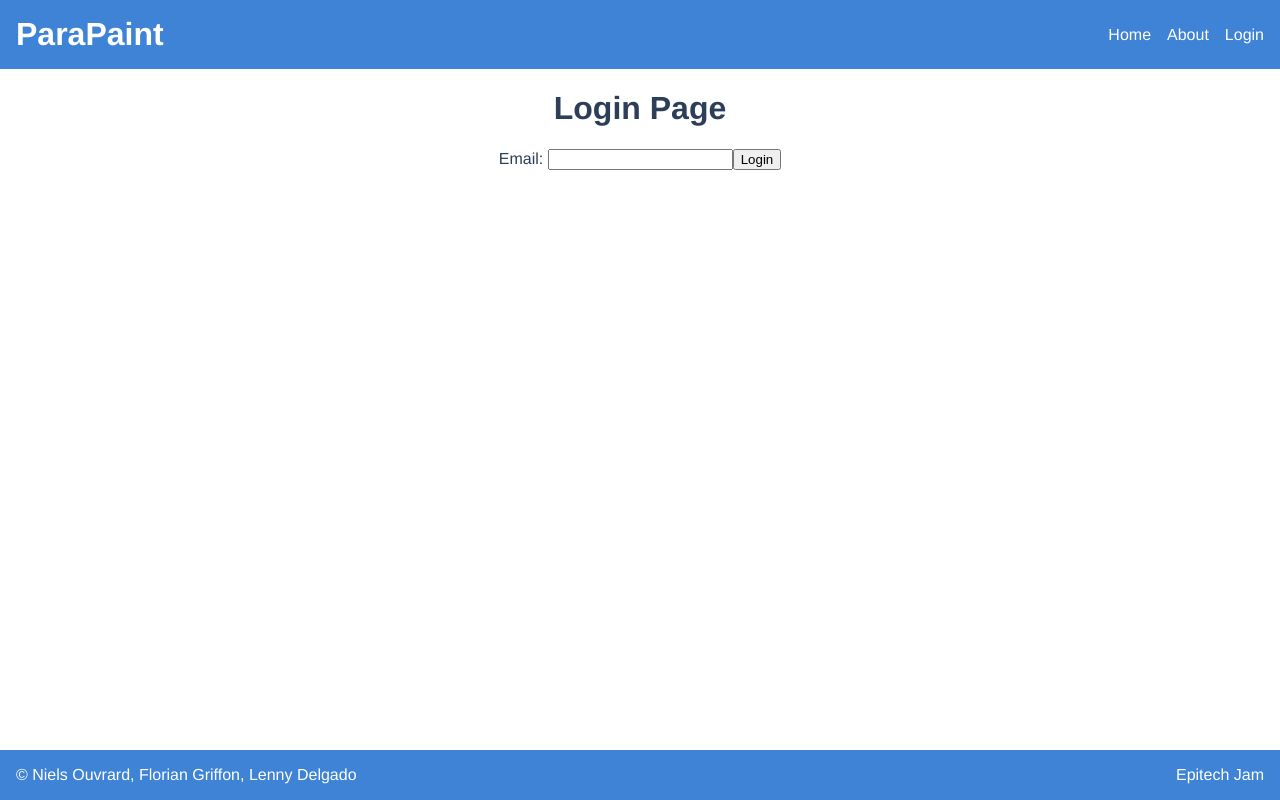
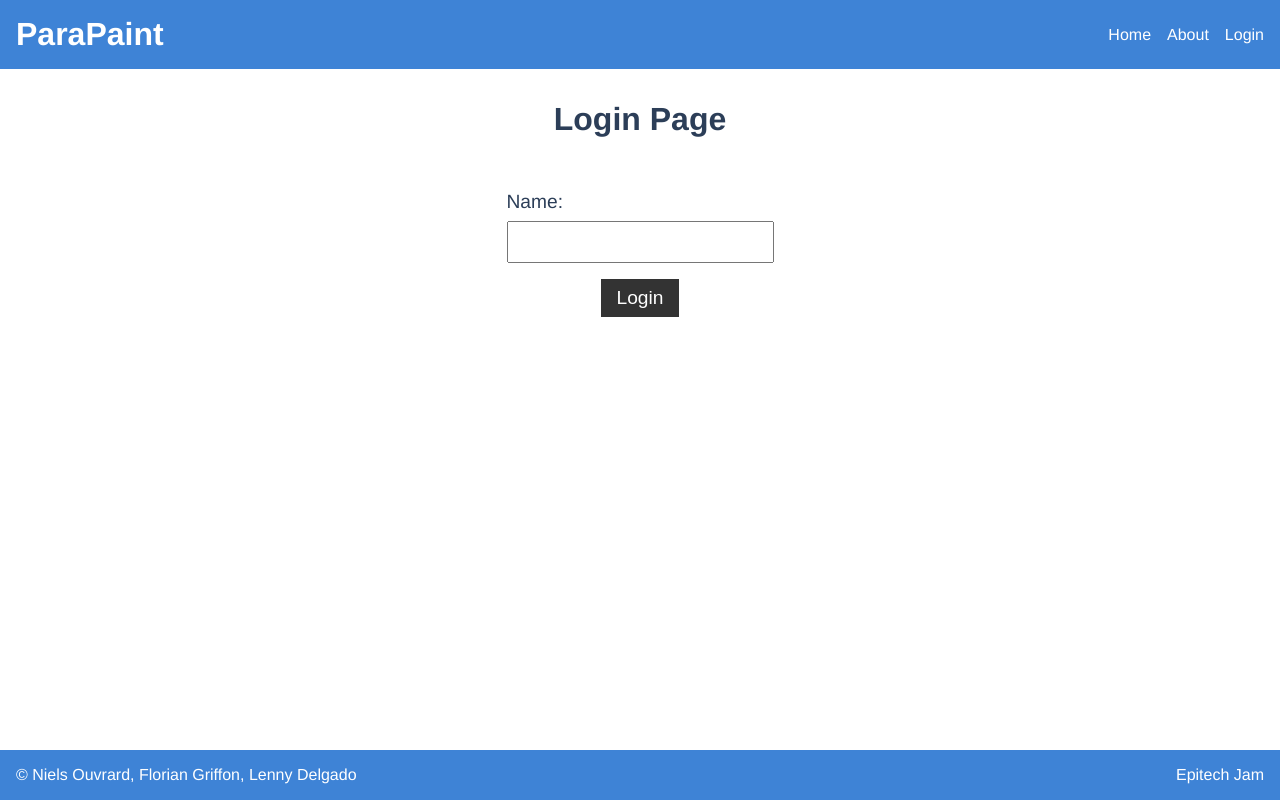
Before and after one commit to NielsOuvrard/ParaPaint, a Vue app in the folder para-paint/: page /login in a window 1280 px wide. Built offline with nearby package versions, Linux system fonts and the light colour scheme.

Commit message:
log name

```diff
--- a/para-paint/src/views/Home-page.vue
+++ b/para-paint/src/views/Home-page.vue
@@ -6,11 +6,31 @@ const store = useCredentialsStore();
 </script>
 
 <template>
-    <div>
-        <h1>Home</h1>
-        <p v-if="store.name">
-            {{ store.name }}
-        </p>
+    <div class="home">
+        <h1 class="home__title">Home</h1>
+        <p v-if="store.name" class="home__subtitle">{{ store.name }}</p>
+        <DrawPage class="home__draw-page" />
     </div>
-    <DrawPage />
 </template>
+
+<style scoped lang="scss">
+.home {
+    display: flex;
+    flex-direction: column;
+    align-items: center;
+    margin-top: 2rem;
+}
+
+.home__title {
+    font-size: 2rem;
+}
+
+.home__subtitle {
+    margin-top: 1rem;
+    font-size: 1.2rem;
+}
+
+.home__draw-page {
+    margin-top: 2rem;
+}
+</style>
--- a/para-paint/src/views/Login-page.vue
+++ b/para-paint/src/views/Login-page.vue
@@ -1,18 +1,28 @@
 <template>
-    <div>
-        <h1>Login Page</h1>
-        <form @submit.prevent="login">
-            <label>
-                Email:
-                <input type="text" id="name" v-model="name" required />
+    <div class="login">
+        <h1 class="login__title">Login Page</h1>
+        <form v-if="!store.name" class="login__form" @submit.prevent="login">
+            <label class="login__label">
+                Name:
+                <input
+                    class="login__input"
+                    type="text"
+                    id="name"
+                    v-model="name"
+                    required
+                />
             </label>
-            <button type="submit">Login</button>
+            <button class="login__button" type="submit">Login</button>
         </form>
+        <div v-else>
+            <p>Logged in as {{ name }}</p>
+            <router-link to="/">Go to Home</router-link>
+        </div>
     </div>
 </template>
 
 <script setup>
-import { ref } from "vue";
+import { ref, onMounted } from "vue";
 import { useCredentialsStore } from "../stores/credentialsStore.js";
 const store = useCredentialsStore();
 
@@ -20,14 +30,57 @@ const name = ref("");
 
 function login() {
     store.name = name.value;
-    // console.log("Logged in as", store.setName);
-    console.log("Logged in as", name.value);
-    // store.setName(email.value);
-    // Perform login logic here
-    // this.$router.push("/");
 }
+onMounted(() => {
+    name.value = store.name;
+});
 </script>
 
+<style scoped lang="scss">
+.login {
+    display: flex;
+    flex-direction: column;
+    align-items: center;
+}
+
+.login__title {
+    margin-top: 2rem;
+    font-size: 2rem;
+}
+
+.login__form {
+    display: flex;
+    flex-direction: column;
+    align-items: center;
+    margin-top: 2rem;
+}
+
+.login__label {
+    display: flex;
+    flex-direction: column;
+    align-items: flex-start;
+    font-size: 1.2rem;
+}
+
+.login__input {
+    margin-top: 0.5rem;
+    padding: 0.5rem;
+    font-size: 1.2rem;
+}
+
+.login__button {
+    margin-top: 1rem;
+    padding: 0.5rem 1rem;
+    font-size: 1.2rem;
+    color: #fff;
+    background-color: #333;
+    border: none;
+    cursor: pointer;
+    &:hover {
+        background-color: #666;
+    }
+}
+</style>
 <!-- <script setup>
 
 const name = "";
```
